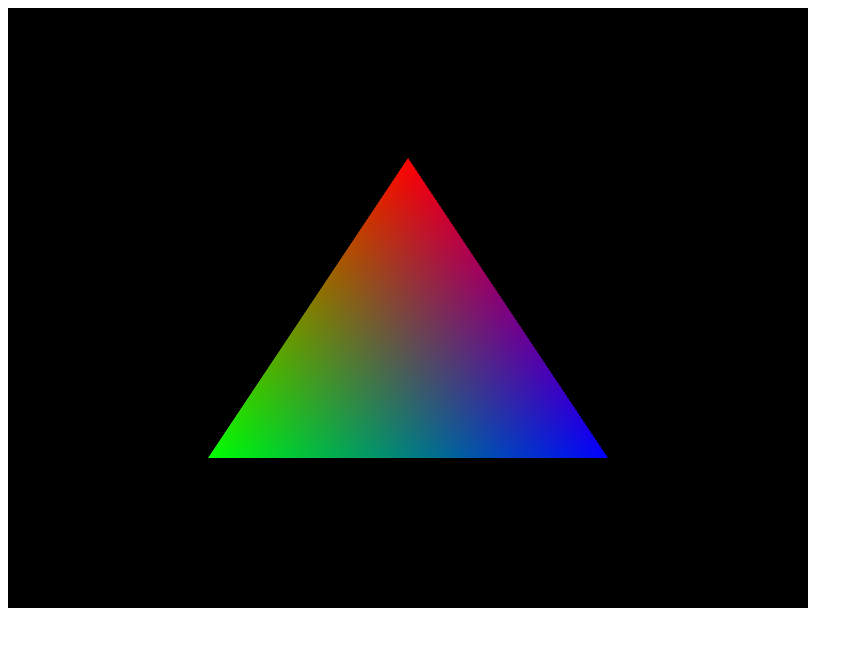
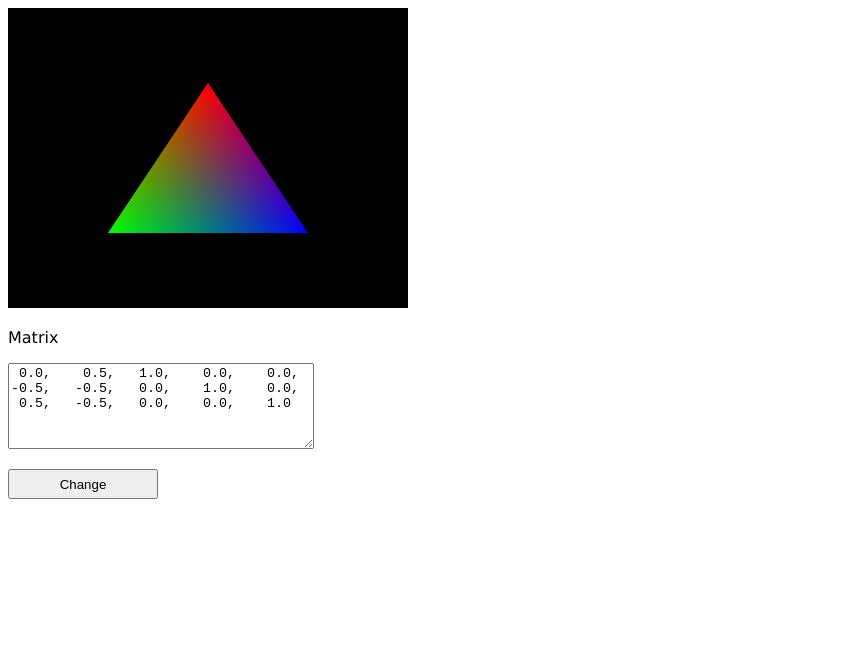
Before and after one commit to panitikl/learnwebgl, a plain HTML site: page webgl.html in a window 1280 px wide. Shown: the whole page, without its empty margins (0-863 px from the left). Drawn offline with Linux system fonts and the light colour scheme.

Commit message:
recoding

```diff
--- /dev/null
+++ b/triangle_rgb.js
@@ -0,0 +1,152 @@
+const DEFUALT_CANVAS_COLOR = [
+    0.0,    // R
+    0.0,    // G
+    0.0,    // B
+    1.0     // A
+]
+
+const DEFAULT_VERTICES = ` 0.0,    0.5,   1.0,    0.0,    0.0,
+-0.5,   -0.5,   0.0,    1.0,    0.0,
+ 0.5,   -0.5,   0.0,    0.0,    1.0`
+
+let MATRIX_TEXTAREA = document.getElementById("matrixTextarea")
+MATRIX_TEXTAREA.value = DEFAULT_VERTICES
+
+const vsSource = `
+    precision mediump float;
+
+    attribute vec2 vtxPosition;
+    attribute vec3 vtxColor;        // create for fragment color
+    varying vec3 fragColor;         // connecting to fragment
+
+    void main() {
+        fragColor   = vtxColor;     // assign color to fragment
+        gl_Position = vec4(vtxPosition, 0.0, 1.0);
+    }
+`
+const fsSource = `
+    precision mediump float;
+
+    varying vec3 fragColor;     // create for fragment color share with vertex color
+
+    void main() {
+        gl_FragColor = vec4(fragColor, 1.0);
+    }
+`
+
+//
+// Change Matrix value
+//
+function dataMatrix() {
+    main(MATRIX_TEXTAREA.value)
+}
+
+
+//
+// Main
+//
+function main(vertices) {
+    let canvas = document.getElementById("glCanvas")
+    let gl = canvas.getContext("webgl2")
+
+    if (!gl) {
+        console.error("Unable to initialize WebGL.")
+        return
+    }
+
+    gl.clearColor(DEFUALT_CANVAS_COLOR[0],
+                DEFUALT_CANVAS_COLOR[1],
+                DEFUALT_CANVAS_COLOR[2],
+                DEFUALT_CANVAS_COLOR[3])
+
+
+    gl.clear(gl.COLOR_BUFFER_BIT | gl.DEPTH_BUFFER_BIT)
+
+    // --------------------------
+    // Create Shader
+    // --------------------------
+    var vertexShader = gl.createShader(gl.VERTEX_SHADER)
+    var fragmentShader = gl.createShader(gl.FRAGMENT_SHADER)
+
+    gl.shaderSource(vertexShader, vsSource)
+    gl.shaderSource(fragmentShader, fsSource)
+
+    // Compile Shader
+    gl.compileShader(vertexShader)
+    if (!gl.getShaderParameter(vertexShader, gl.COMPILE_STATUS)) {
+        console.error('ERROR compiling vertex shader!', gl.getShaderInfoLog(vertexShader))
+        return
+    }
+
+    gl.compileShader(fragmentShader)
+    if (!gl.getShaderParameter(fragmentShader, gl.COMPILE_STATUS)) {
+        console.error('ERROR compiling fragment shader!', gl.getShaderInfoLog(fragmentShader))
+        return
+    }
+
+    // ----------------------
+    // Create Program
+    // ----------------------
+    let program = gl.createProgram()
+    gl.attachShader(program, vertexShader)
+    gl.attachShader(program, fragmentShader)
+    gl.linkProgram(program)
+    if (!gl.getProgramParameter(program, gl.LINK_STATUS)) {
+        console.error('ERROR linking program!', gl.getProgramInfoLog(program))
+        return
+    }
+
+    gl.validateProgram(program)
+    if (!gl.getProgramParameter(program, gl.VALIDATE_STATUS)) {
+        console.error('ERROR validating program!', gl.getProgramInfoLog(program))
+        return
+    }
+
+    // ---------------------
+    // Create Buffer
+    // ---------------------
+    let parsedVertices = []
+
+    for (let each of vertices.split(',')) {
+        parsedVertices.push(each.trim())
+    }
+
+    let triangleVertexBufferObject = gl.createBuffer()
+    gl.bindBuffer(gl.ARRAY_BUFFER, triangleVertexBufferObject)
+    gl.bufferData(gl.ARRAY_BUFFER, new Float32Array(parsedVertices), gl.STATIC_DRAW)
+
+    let positionAttribLocation = gl.getAttribLocation(program, 'vtxPosition')
+    let colorAttribLocation = gl.getAttribLocation(program, 'vtxColor')
+
+    //
+    // Vertex Position
+    //
+    gl.vertexAttribPointer(
+        positionAttribLocation,     // Attribute location
+        2,                          // Number of elements per attribute (X,Y)
+        gl.FLOAT,                   // Type of elements
+        gl.FALSE,                   // normalize
+        5 * Float32Array.BYTES_PER_ELEMENT,     // Size of an individual vertex (X,Y,R,G,B)
+        0                           // offset from the beginning of a single vertex of this attribute
+    )
+
+    //
+    // vertex and fragment color
+    //
+    gl.vertexAttribPointer(
+        colorAttribLocation,        // Attribute location
+        3,                          // Number of elements per attribute (R,G,B)
+        gl.FLOAT,                   // Type of elements
+        gl.FALSE,                   // normalize
+        5 * Float32Array.BYTES_PER_ELEMENT,     // Size of an individual vertex (X,Y,R,G,B)
+        2 * Float32Array.BYTES_PER_ELEMENT      // offset from the beginning of a single vertex of this attribute
+    )
+
+    gl.enableVertexAttribArray(positionAttribLocation)
+    gl.enableVertexAttribArray(colorAttribLocation)
+
+    gl.useProgram(program)
+    gl.drawArrays(gl.TRIANGLES, 0, 3)
+}
+
+window.onload = main(DEFAULT_VERTICES)
--- /dev/null
+++ b/webgl.css
@@ -0,0 +1,12 @@
+textarea {
+    width: 300px;
+    height: 80px;
+}
+button {
+    width: 150px;
+    height: 30px;
+}
+
+body {
+    font-family: Verdana, Geneva, Tahoma, sans-serif;
+}
--- a/webgl.html
+++ b/webgl.html
@@ -1,10 +1,21 @@
 <!DOCTYPE html>
 <html>
     <header>
-        <title>test webgl2</title>
+        <title>learn WebGL2</title>
+        <link rel="stylesheet" href="./webgl.css" type="text/css">
     </header>
     <body>
-        <canvas id="gl-canvas" width="800" height="600" ></canvas>
-        <script src="app.js"></script>
+        <div id="viewContainer">
+            <canvas id="glCanvas" width="400" height="300" ></canvas>
+        </div>
+
+        <div id="inputContainer">
+            <p>Matrix</p>
+            <p><textarea id="matrixTextarea" ></textarea></p>
+            <p><button id="changeButton" onclick="dataMatrix()">Change</button></p>
+        </div>
+
+        <script src="triangle_rgb.js"></script>
+
     </body>
 </html>
```
